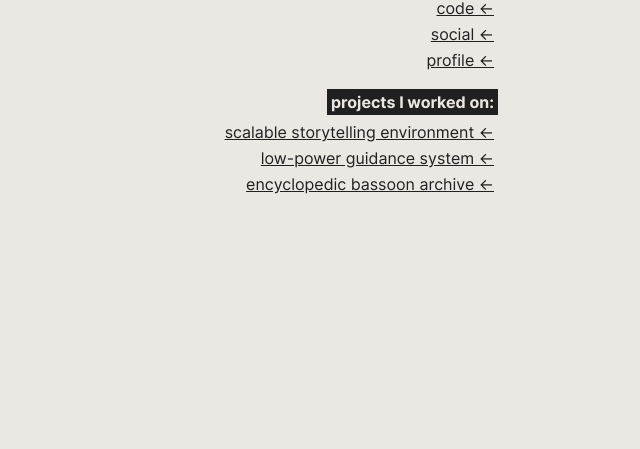
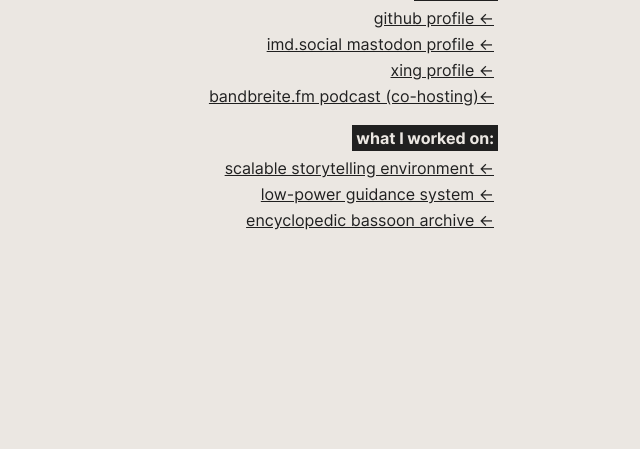
Before and after one commit to puresick/portfolio-mvp, a website built with Parcel: page src/index.html in a window 1280 px wide. Shown: the part 351-800 px from the top of the page, without its empty margins (142-782 px from the left). Built offline with nearby package versions, Linux system fonts and the light colour scheme.

Commit message:
Add bandbreite.fm to links

```diff
--- a/src/index.html
+++ b/src/index.html
@@ -10,18 +10,22 @@
 		<article>
 			<h2>hey, I am Daniel.</h2>
 			<h1>I create applications</h1>
+			<h2>what I do:</h2>
 			<nav>
 				<a aria-label="link to external github profile" href="https://github.com/puresick" target="_blank">
-					code &lt;-
+					github profile &lt;-
 				</a>
 				<a aria-label="link to external mastodon toot.cafe profile" href="https://imd.social/@puresick" target="_blank" rel="me">
-					social &lt;-
+					imd.social mastodon profile &lt;-
 				</a>
 				<a aria-label="link to external xing profile" href="https://www.xing.com/profile/Daniel_Henning9/cv" target="_blank">
-					profile &lt;-
+					xing profile &lt;-
+				</a>
+				<a aria-label="link to bandbreite.fm podcast" href="https://bandbreite.fm" target="_blank">
+					bandbreite.fm podcast (co-hosting)&lt;-
 				</a>
 			</nav>
-			<h2>projects I worked on:</h2>
+			<h2>what I worked on:</h2>
 			<nav>
 				<a
 					aria-label="link to external xing profile"
```
